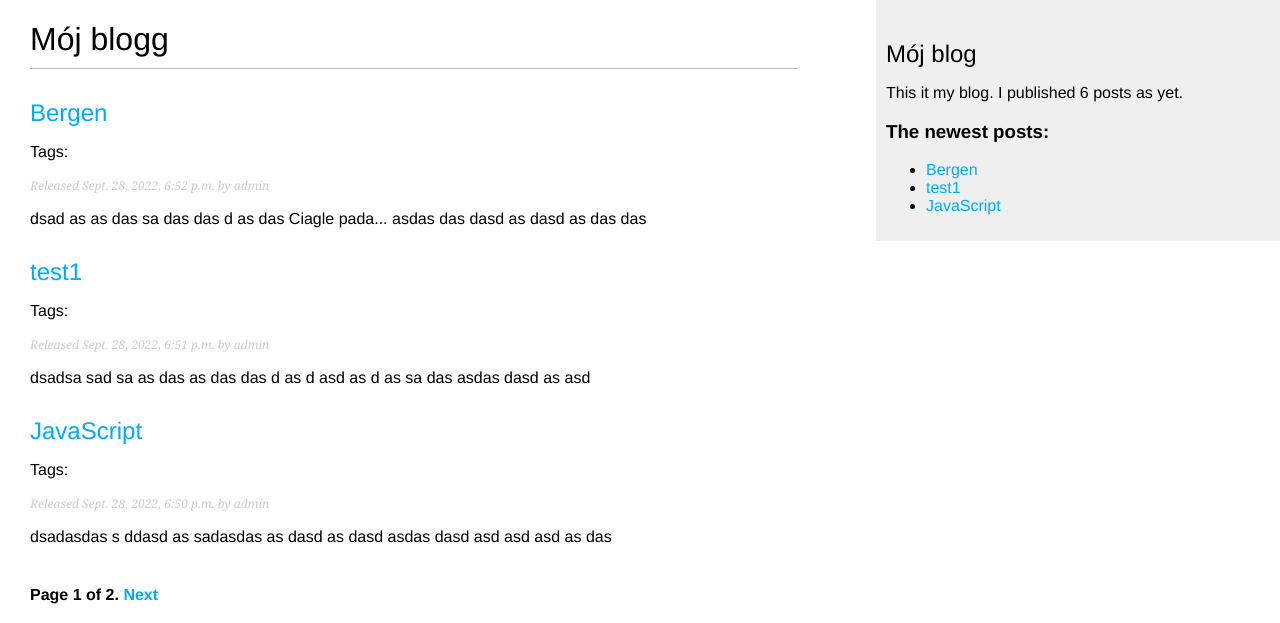
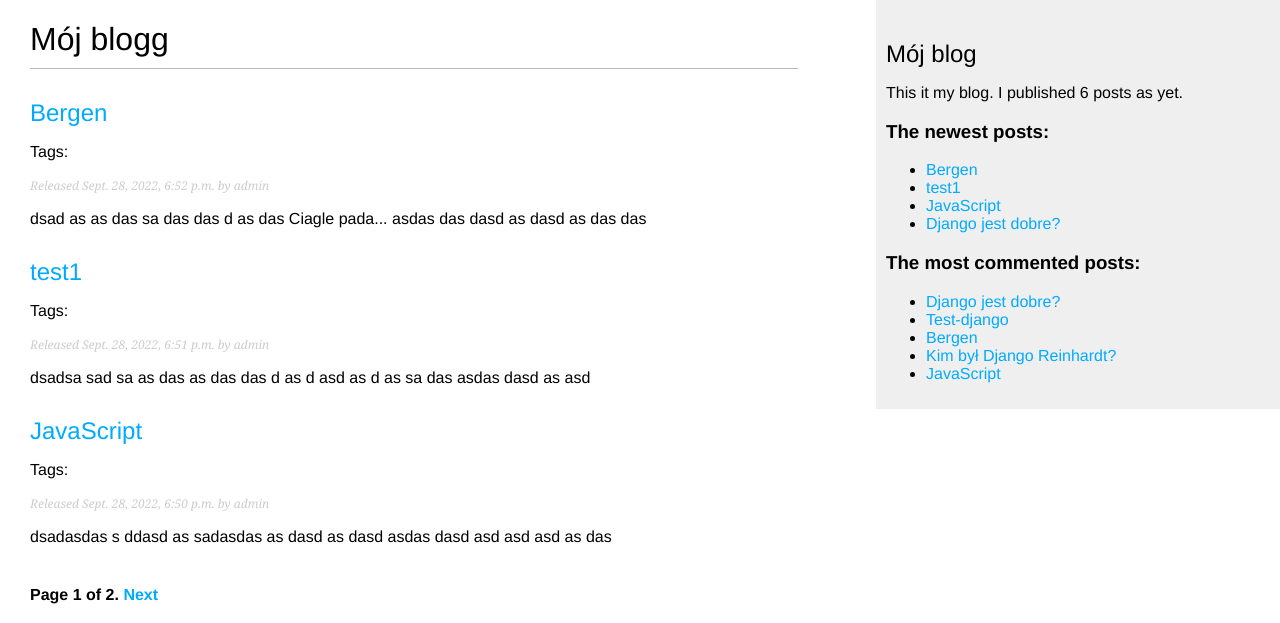
Before and after one commit to Haxxproxx202/Blog2022, a Django app: page /app_blog/ in a window 1280 px wide. Shown: the top 623 px of the page. Run offline with Django 4.2, Linux system fonts and the light colour scheme; data comes from the database, SQL or seed files in the repository; parts of the project's set-up code (start-up, migrations or seed data) failed here and were passed over.

Commit message:
adding a new template tag2

```diff
--- a/app_blog/templates/app_blog/base.html
+++ b/app_blog/templates/app_blog/base.html
@@ -17,7 +17,16 @@
         <h2>Mój blog</h2>
         <p>This it my blog. I published {% total_posts %} posts as yet.</p>
         <h3>The newest posts:</h3>
-        {% show_latest_posts 3 %}
+        {% show_latest_posts 4 %}
+        <h3>The most commented posts:</h3>
+        {% get_most_commented_posts as most_commented_posts %}
+        <ul>
+            {% for post in most_commented_posts %}
+            <li>
+                <a href="{{ post.get_absolute_url }}">{{ post.title }}</a>
+            </li>
+            {% endfor %}
+        </ul>
     </div>
 </body>
 </html>
--- a/app_blog/templatetags/blog_tags.py
+++ b/app_blog/templatetags/blog_tags.py
@@ -1,5 +1,6 @@
 from django import template
 from ..models import Post
+from django.db.models import Count
 
 register = template.Library()
 
@@ -12,3 +13,7 @@ def total_posts():
 def show_latest_posts(count=5):
     latest_posts = Post.published.order_by('-publish')[:count]
     return {'latest_posts': latest_posts}
+
+@register.simple_tag
+def get_most_commented_posts(count=5):
+    return Post.published.annotate(total_comments=Count('comments')).order_by('-total_comments')[:count]
```
